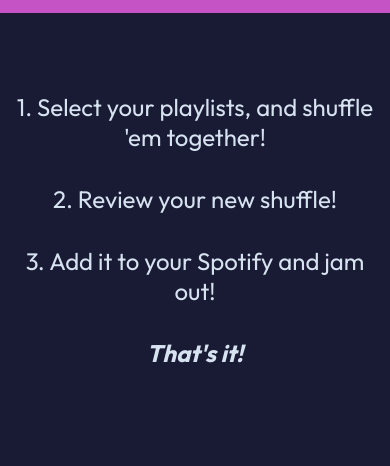
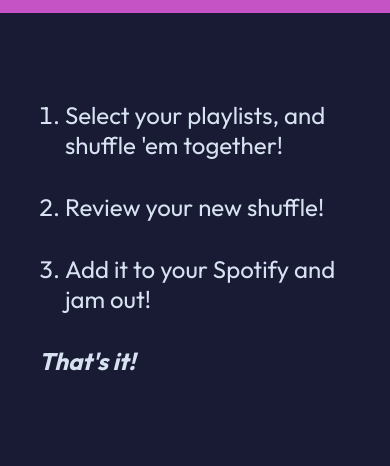
Before and after one commit to nicholasboyce/shufflify, a website built with Vite: page index.html in a window 390 px wide. Shown: the part 268-734 px from the top of the page. Built offline with nearby package versions, Linux system fonts and the light colour scheme.

Commit message:
Changed p into semantic list and fixed heading skipping.

```diff
--- a/index.html
+++ b/index.html
@@ -3,7 +3,7 @@
   <head>
     <meta charset="UTF-8" />
     <link rel="icon" type="image/svg+xml" href="./images/shufflify-logo.png" />
-    <link href="https://fonts.googleapis.com/css2?family=Bitter:wght@300;400&family=Outfit:wght@400;700&family=Work+Sans:wght@300&display=swap" rel="stylesheet">
+    <link href="https://fonts.googleapis.com/css2?family=Outfit:wght@100..900&display=swap" rel="stylesheet">
     <link rel="stylesheet" href="https://cdnjs.cloudflare.com/ajax/libs/font-awesome/4.7.0/css/font-awesome.min.css">
     <meta name="viewport" content="width=device-width, initial-scale=1.0" />
     <script type="module" src="/main.js" defer></script>
@@ -21,18 +21,12 @@
     </header>
     <main>
       <div class="home-page">
-        <section>
-          <p>1. Select your playlists, and shuffle 'em together!</p>
-        </section>
-        <section>
-          <p>2. Review your new shuffle!</p>
-        </section>
-        <section>
-          <p>3. Add it to your Spotify and jam out!</p>
-        </section>
-        <section>
-          <h4><em>That's it!</em></h4>
-        </section>
+        <ol class="steps">
+          <li>Select your playlists, and shuffle 'em together!</li>
+          <li>Review your new shuffle!</li>
+          <li>Add it to your Spotify and jam out!</li>
+        </ol>
+        <p class="final"><em>That's it!</em></p>
       </div>
     </main>
     <footer>
--- a/style.css
+++ b/style.css
@@ -105,6 +105,16 @@ main {
   gap: 1rem;
 }
 
+.steps {
+  margin-inline-start: 1.625rem;
+  display: grid;
+  row-gap: 1rem;
+}
+
+.steps + p {
+  font-weight: 700;
+}
+
 main button {
   border: 0;
   line-height: 3;
@@ -167,7 +177,8 @@ ion-icon {
   .home-page {
     font-size: 1.5rem;
     justify-content: space-around;
-    padding: 1rem 0 3rem 0;
+    padding-inline-end: min(10vw, 10rem);
+    row-gap: 2rem;
   }
 
   .home-page section{
@@ -175,7 +186,7 @@ ion-icon {
     min-height: auto;
   }
 
-  .home-page:last-child {
-    text-align: center;
+  .steps {
+    row-gap: 2rem;
   }
 }
```
Also changed, not shown: playlists/index.html (+1 -1 lines).
